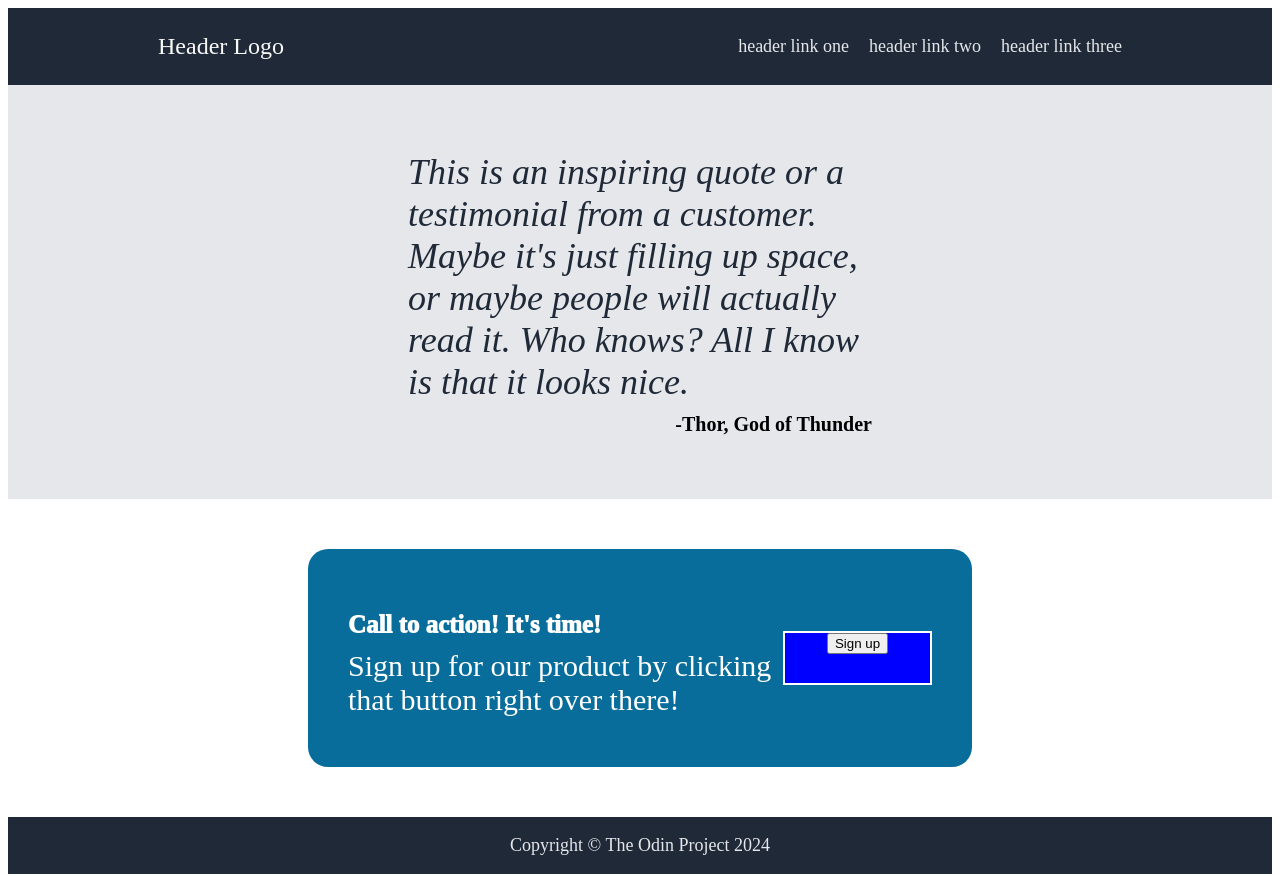
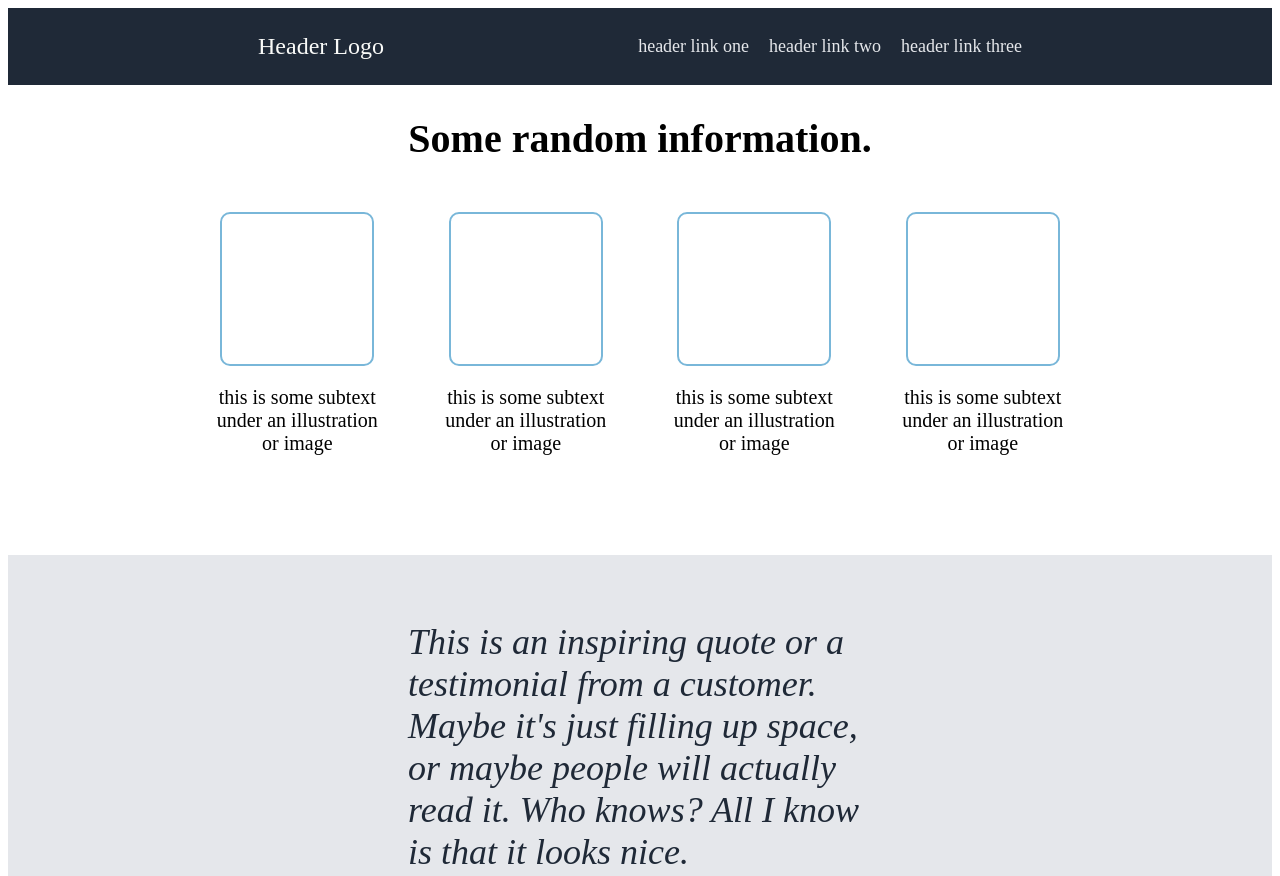
Before and after one commit to tammeusb/practice_landing-page, a plain HTML site: page index.html in a window 1280 px wide. Shown: the top 876 px of the page. Drawn offline with Linux system fonts and the light colour scheme.

Commit message:
Add information section

```diff
--- a/index.html
+++ b/index.html
@@ -19,7 +19,29 @@
         </ul>
     </div>
     <div class="hero dark"></div>
-    <div class="info white"></div>
+    <div class="info white">
+        <div class="info-header">
+            Some random information.
+        </div>
+        <div class="info-container">
+            <div class="info-display">
+                <div class="info-img"></div>
+                <p class="info-desc">this is some subtext under an illustration or image</p>
+            </div>
+            <div class="info-display">
+                <div class="info-img"></div>
+                <p class="info-desc">this is some subtext under an illustration or image</p>
+            </div>
+            <div class="info-display">
+                <div class="info-img"></div>
+                <p class="info-desc">this is some subtext under an illustration or image</p>
+            </div>
+            <div class="info-display">
+                <div class="info-img"></div>
+                <p class="info-desc">this is some subtext under an illustration or image</p>
+            </div>
+        </div>
+    </div>
     <div class="quote grey">
         <p>This is an inspiring quote or a testimonial from a customer. Maybe it's just filling up space, or maybe people will actually read it. Who knows? All I know is that it looks nice.</p>
         <h5>-Thor, God of Thunder</h5>
@@ -30,7 +52,7 @@
                 <p class="signup-footer">Sign up for our product by clicking that button right over there!</p>
             </div>
             <div class="button">
-                <button>Sign up</button>
+                <button type="button">Sign up</button>
             </div>
     </div>
     <div class="footer dark">
--- a/style.css
+++ b/style.css
@@ -23,6 +23,7 @@ body {
 
 .logo {
     font-size: 24px;
+    margin-left: 100px;
     color: #F9FaF8;
 }
 
@@ -30,11 +31,42 @@ body {
     display: flex;
     list-style: none;
     gap: 20px;
+    margin-right: 100px;
 }
 
 a {
     text-decoration: none;
     color: #E5E7EB;
+}
+
+.info-header {
+    font-weight: 600;
+    font-size: 40px;
+    margin: 30px 30px 50px 30px;
+}
+
+.info-container {
+    display: flex;
+    margin: 20px 200px 80px 200px;
+    gap: 50px;
+}
+
+.info-display {
+    display: flex;
+    flex-direction: column;
+    justify-content: center;
+    align-items: center;
+}
+
+.info-img {
+    height: 150px;
+    width: 150px;
+    border: 2px solid rgb(121, 183, 217);
+    border-radius: 10px;
+}
+
+.info-desc {
+    font-size: 20px;
 }
 
 .quote {
@@ -69,7 +101,7 @@ a {
 .signup .text {
     flex: 3;
     text-align: left;
-    margin-left: 40px;
+    margin-left: 100px;
     font-size: 30px;
 }
 
@@ -77,11 +109,7 @@ a {
     flex: 1;
     height: 50px;
     width: 50px;
-    margin-right: 40px;
-    border: 2px solid white;
-    text-decoration: none;
-    background-color: blue;
-    cursor: pointer;
+    margin-right: 100px;
 }
 
 .signup-header {
```
